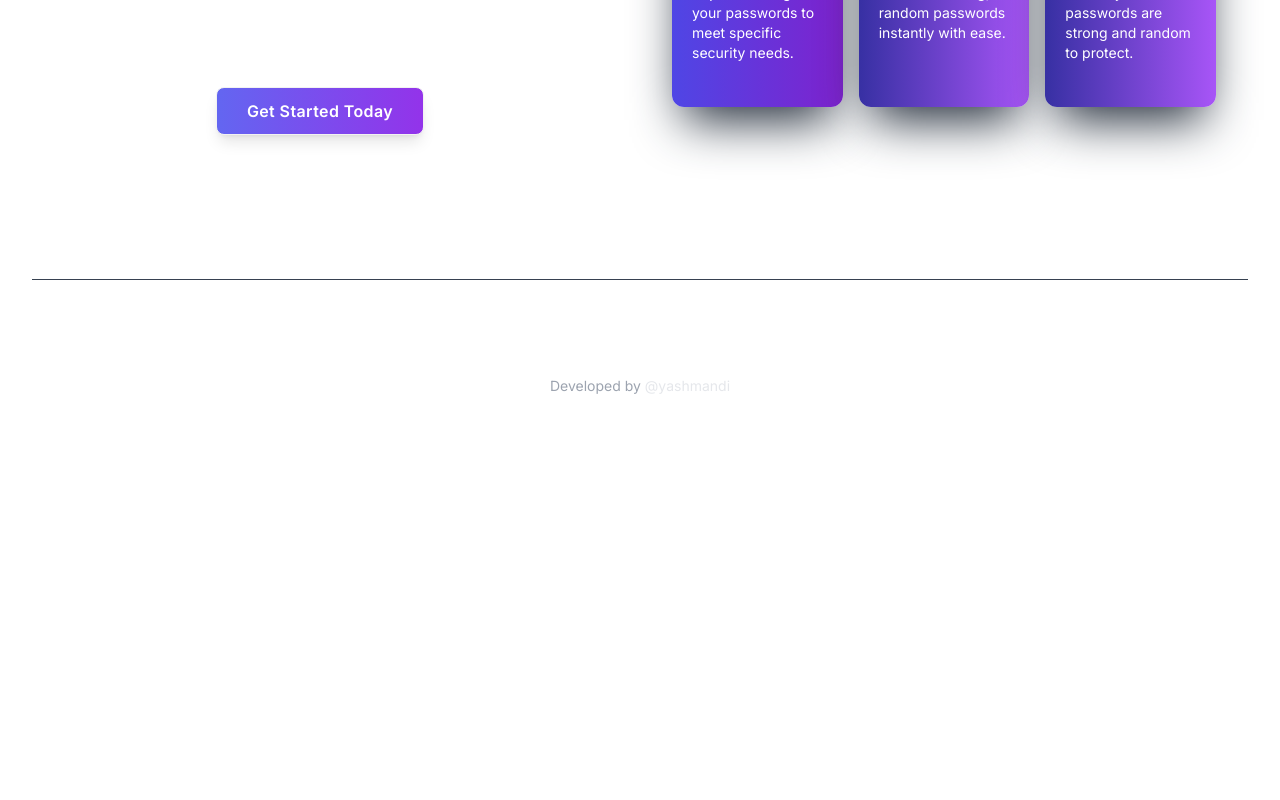
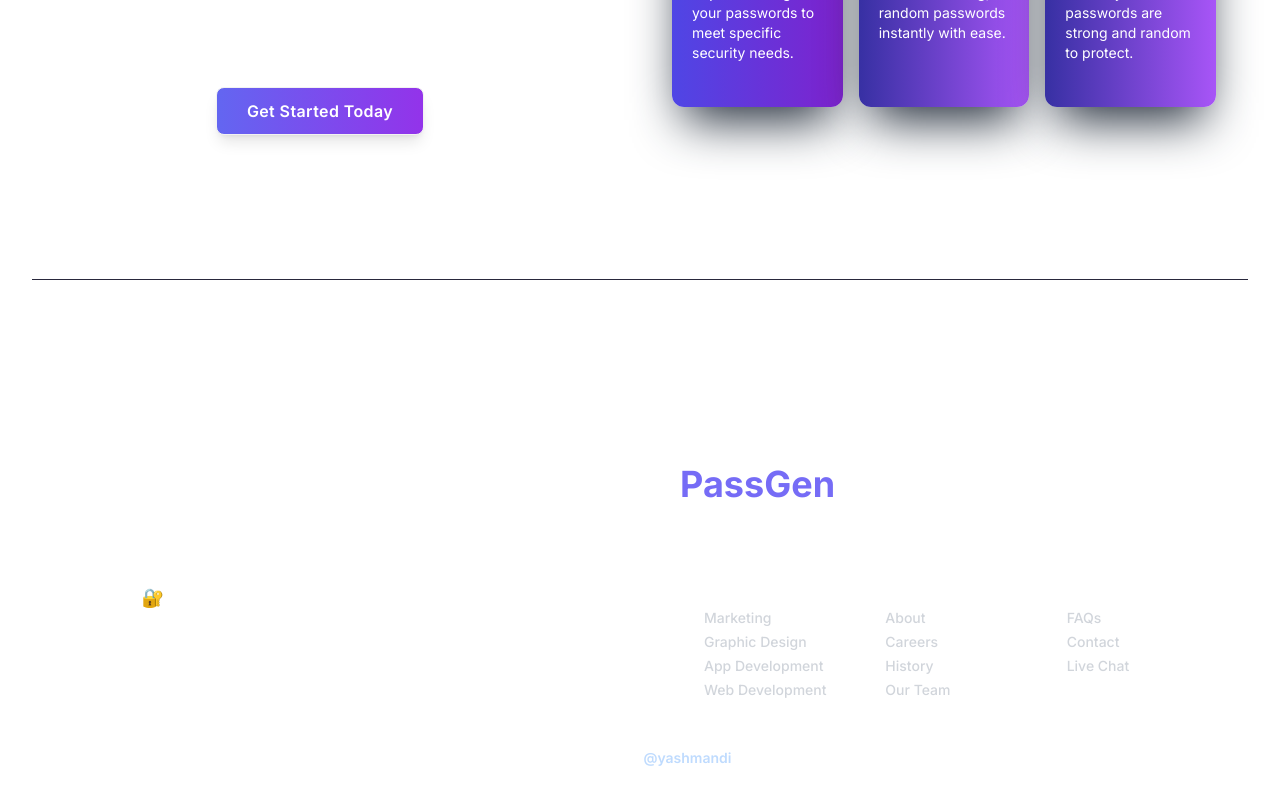
Before and after one commit to yashmandi/password-gen, a React (Vite) app: page / in a window 1280 px wide. Shown: the part 946-1746 px from the top of the page. Before the commit the page ends 1374 px from the top, so only its background shows below. Built offline with nearby package versions, Linux system fonts and the light colour scheme.

Commit message:
footer enhance ui

```diff
--- a/src/components/Footer.jsx
+++ b/src/components/Footer.jsx
@@ -1,20 +1,167 @@
-import React from 'react';
-
+import React from "react";
 const Footer = () => {
   return (
-    <footer className="left-0 w-full text-center">
-      <p className='text-gray-400 text-sm'>
-        Developed by{' '}
+    <div className="mt-20">
+      <div className="mx-auto max-w-screen-xl px-4 pb-8 pt-16 sm:px-6 lg:px-8">
+        <div className="mx-auto max-w-md">
+          <strong className=" text-center text-4xl font-bold text-white sm:text-">
+            Create strong passwords instantly with <span className="font-extrabold text-[#766cf6]">PassGen</span>.
+          </strong>
+        </div>
+
+        <div className="mt-16 flex flex-col grid grid-cols-1 gap-8 lg:grid-cols-2 lg:gap-32">
+          <div className="mx-auto max-w-sm lg:max-w-none">
+            <p className="mt-4 text-center text-white lg:text-left lg:text-lg">
+              <span className="font-bold">PassGen🔐</span>: Secure your accounts
+              effortlessly with strong, randomly generated passwords from
+              PassGen.
+            </p>
+          </div>
+
+          <div className="grid grid-cols-1 gap-8 text-center lg:grid-cols-3 lg:text-left">
+            <div>
+              <strong className="font-medium text-white text-md">
+                {" "}
+                Services{" "}
+              </strong>
+
+              <ul className="mt-4 text-sm space-y-1">
+                <li>
+                  <a
+                    className=" text-gray-300 hover:text-white    font-medium transition-all transition-all"
+                    href="#"
+                  >
+                    {" "}
+                    Marketing{" "}
+                  </a>
+                </li>
+
+                <li>
+                  <a
+                    className="text-gray-300 hover:text-white    font-medium transition-all"
+                    href="#"
+                  >
+                    Graphic Design
+                  </a>
+                </li>
+
+                <li>
+                  <a
+                    className="text-gray-300 hover:text-white    font-medium transition-all"
+                    href="#"
+                  >
+                    App Development
+                  </a>
+                </li>
+
+                <li>
+                  <a
+                    className="text-gray-300 hover:text-white    font-medium transition-all"
+                    href="#"
+                  >
+                    Web Development
+                  </a>
+                </li>
+              </ul>
+            </div>
+
+            <div>
+              <strong className="font-medium text-white"> About </strong>
+
+              <ul className="mt-4 text-sm space-y-1">
+                <li>
+                  <a
+                    className="text-gray-300 hover:text-white    font-medium transition-all"
+                    href="#"
+                  >
+                    {" "}
+                    About{" "}
+                  </a>
+                </li>
+
+                <li>
+                  <a
+                    className="text-gray-300 hover:text-white    font-medium transition-all"
+                    href="#"
+                  >
+                    {" "}
+                    Careers{" "}
+                  </a>
+                </li>
+
+                <li>
+                  <a
+                    className="text-gray-300 hover:text-white    font-medium transition-all"
+                    href="#"
+                  >
+                    {" "}
+                    History{" "}
+                  </a>
+                </li>
+
+                <li>
+                  <a
+                    className="text-gray-300 hover:text-white    font-medium transition-all"
+                    href="#"
+                  >
+                    {" "}
+                    Our Team{" "}
+                  </a>
+                </li>
+              </ul>
+            </div>
+
+            <div>
+              <strong className="font-medium text-white"> Support </strong>
+
+              <ul className="mt-4 text-sm space-y-1">
+                <li>
+                  <a
+                    className="text-gray-300 hover:text-white    font-medium transition-all"
+                    href="#"
+                  >
+                    {" "}
+                    FAQs{" "}
+                  </a>
+                </li>
+
+                <li>
+                  <a
+                    className="text-gray-300 hover:text-white    font-medium transition-all"
+                    href="#"
+                  >
+                    {" "}
+                    Contact{" "}
+                  </a>
+                </li>
+
+                <li>
+                  <a
+                    className="text-gray-300 hover:text-white    font-medium transition-all"
+                    href="#"
+                  >
+                    {" "}
+                    Live Chat{" "}
+                  </a>
+                </li>
+              </ul>
+            </div>
+          </div>
+        </div>
+
+        <div className="mt-4"></div>
+      </div>
+      <p className="text-center text-sm text-white">
+        {" "}
+        Developed by{" "}
         <a
+          className="text-blue-200 hover:underline font-semibold"
           href="https://github.com/yashmandi"
-          target="_blank"
-          rel="noopener noreferrer"
-          className=" hover:underline text-gray-200"
         >
           @yashmandi
         </a>
       </p>
-    </footer>
+    </div>
   );
 };
 
--- a/src/main.jsx
+++ b/src/main.jsx
@@ -2,7 +2,6 @@ import { StrictMode } from 'react'
 import { createRoot } from 'react-dom/client'
 import App from './App.jsx'
 import './index.css'
-
 
 createRoot(document.getElementById('root')).render(
   <StrictMode>
--- a/src/pages/Home.jsx
+++ b/src/pages/Home.jsx
@@ -27,10 +27,10 @@ const Home = () => {
       </div>
       <main className="flex-grow">
         <PasswordGeneratorBox />
-        <hr className="border-gray-700 mt-24" />
+        <hr className="border-[#29283c] mt-24" />
       </main>
       <Section />
-      <hr className="border-gray-700 mt-20 mb-24" />
+      <hr className="border-[#29283c] mt-20" />
       <Footer />
     </div>
   );
```
